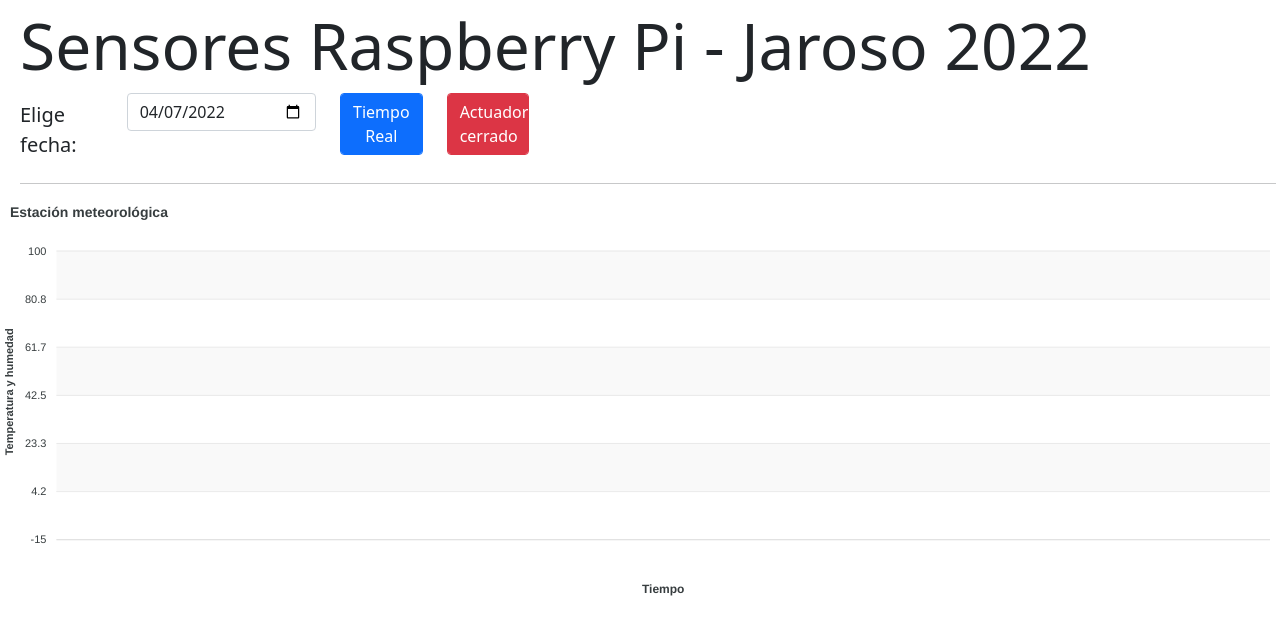
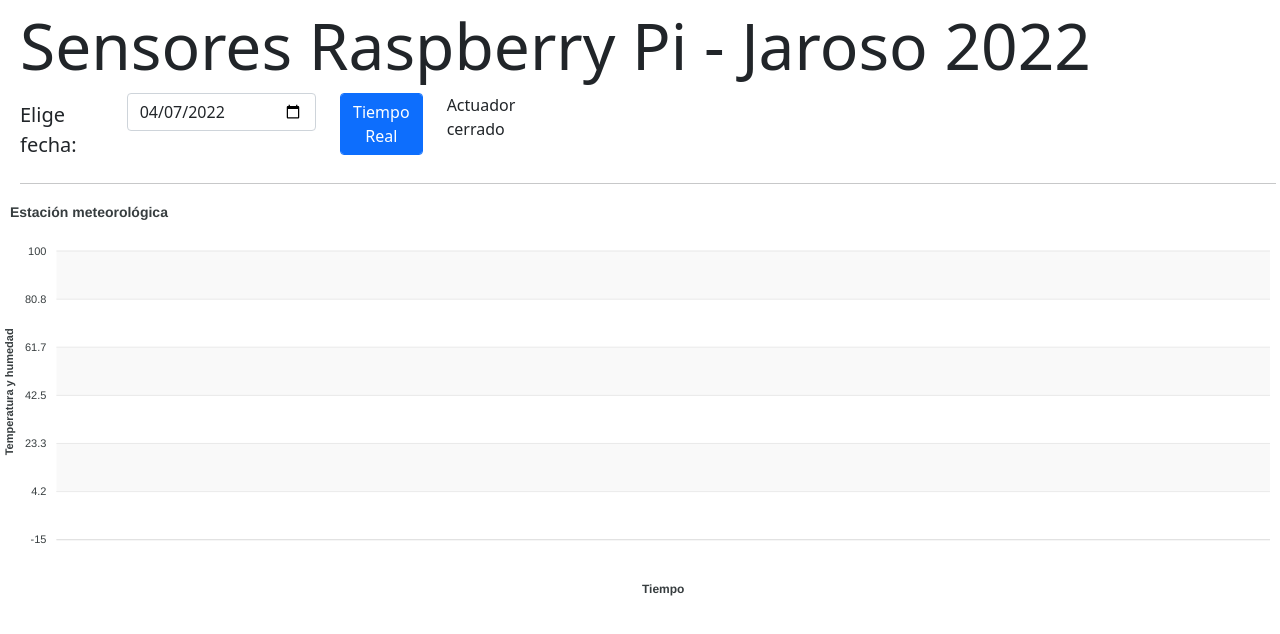
Before and after one commit to jjguillen/raspberriTHMongo, a website: page index.html in a window 1280 px wide. Drawn offline with nearby package versions, Linux system fonts and the light colour scheme.

Commit message:
Actuador

```diff
--- a/index.html
+++ b/index.html
@@ -32,8 +32,8 @@
         </div>
 
         <div class="col-sm-1" id="actuador">
-          <button class="btn btn-danger form-control" onclick="cambiarActuador();">
-            Actuador cerrado
+          <button class="btn btn-primary form-control">
+            Actuador
           </button>
         </div>
 
@@ -200,6 +200,10 @@
       //Al cargar la página que pinte el botón de actuador con su valor en BBDD
       window.addEventListener('load', function() {
           console.log('Leer actuador desde MongoAtlas');
+
+          //Acceso a MongoAtlas
+          var buttonAct = document.getElementById("actuador").innerHTML = 'Actuador cerrado';
+          buttonAct.classList.replace("btn btn-primary form-control", "btn btn-danger form-control");
       });
 
       //Cuando pulsemos el botón de actuador que cambie su valor en BBDD
```
